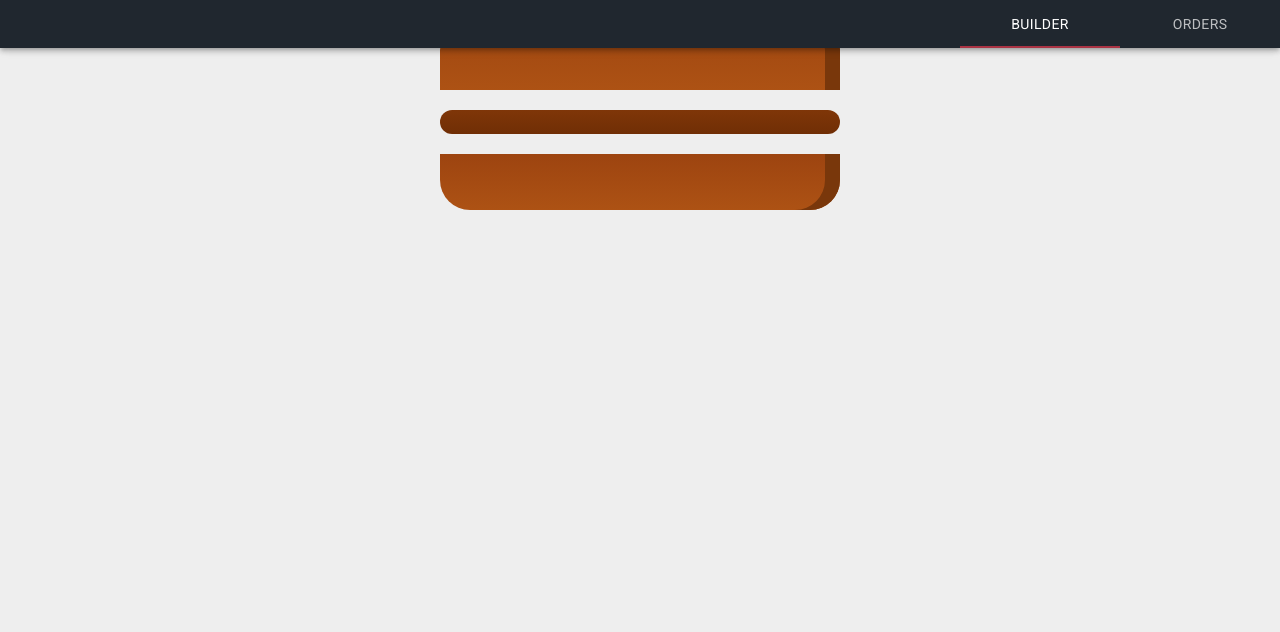
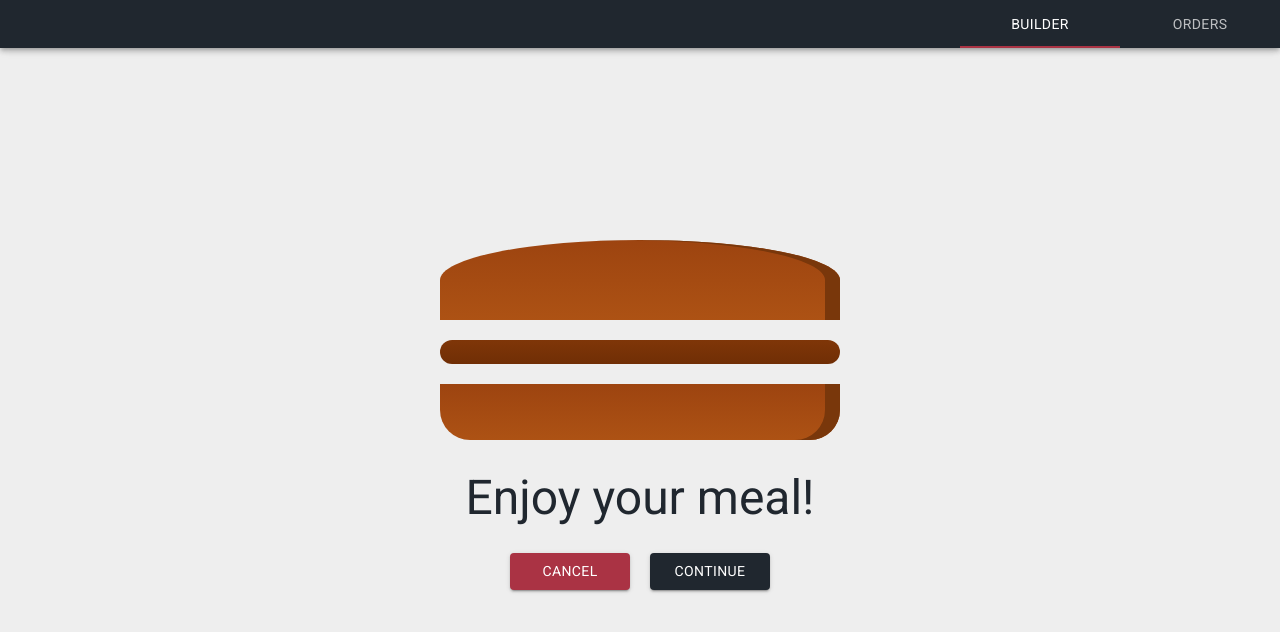
Before and after one commit to kaenpe/burger-nextjs, a Next.js app: page /checkout in a window 1280 px wide. Shown: the top 632 px of the page. Built offline with nearby package versions, Linux system fonts and the light colour scheme.

Commit message:
Added ingredients order context and ingredient values context for state accessibility

```diff
--- a/components/Checkout/Checkout.js
+++ b/components/Checkout/Checkout.js
@@ -1,4 +1,5 @@
-import { Container } from '@material-ui/core';
+import { Button, Container, Typography } from '@material-ui/core';
+import Link from 'next/link';
 import React, { useContext } from 'react';
 import { OrderContext } from '../../contexts/OrderContext';
 import Burger from '../Burger/Burger';
@@ -6,8 +7,41 @@ import Burger from '../Burger/Burger';
 const Checkout = () => {
   const { ingredientsOrder } = useContext(OrderContext);
   return (
-    <Container>
+    <Container
+      style={{
+        display: 'flex',
+        flexDirection: 'column',
+        alignItems: 'center',
+        justifyContent: 'center',
+        alignSelf: 'center',
+        gridRow: '2',
+      }}
+    >
       <Burger ing={ingredientsOrder}></Burger>
+
+      <Container style={{ textAlign: 'center', padding: '20px' }}>
+        <Typography variant={'h3'} align='center' color='primary' gutterBottom>
+          Enjoy your meal!
+        </Typography>
+        <Link href='/'>
+          <Button
+            style={{ minWidth: '120px', margin: '10px' }}
+            variant='contained'
+            color='secondary'
+          >
+            {' '}
+            Cancel
+          </Button>
+        </Link>
+        <Button
+          style={{ minWidth: '120px', margin: '10px' }}
+          variant='contained'
+          color='Primary'
+        >
+          {' '}
+          Continue
+        </Button>
+      </Container>
     </Container>
   );
 };
--- a/components/UI/CheckoutLayout.js
+++ b/components/UI/CheckoutLayout.js
@@ -1,7 +1,11 @@
 import styled from 'styled-components';
 import Navbar from './Navbar';
 
-const StyledCheckoutLayout = styled.main``;
+const StyledCheckoutLayout = styled.main`
+  height: 100vh;
+  display: grid;
+  grid-auto-rows: 50px auto;
+`;
 const CheckoutLayout = ({ children }) => {
   return (
     <StyledCheckoutLayout>
--- a/components/UI/Navbar.js
+++ b/components/UI/Navbar.js
@@ -17,8 +17,10 @@ const useStyles = makeStyles((theme) => ({
   },
   colorPrimary: {
     backgroundColor: theme.palette.primary.main,
+
     top: '0',
     left: '0',
+
     zIndex: '98',
   },
   textColorInherit: {
@@ -45,7 +47,6 @@ const Navbar = () => {
   };
 
   return (
-    <div className={classes.root}>
     <AppBar position='fixed' classes={{ colorPrimary: classes.colorPrimary }}>
       <Tabs
         value={value}
@@ -66,7 +67,6 @@ const Navbar = () => {
         />
       </Tabs>
     </AppBar>
-    </div>
   );
 };
 export default Navbar;
--- /dev/null
+++ b/contexts/IngredientsContext.js
@@ -0,0 +1,17 @@
+import React, { createContext, useState } from 'react';
+export const IngredientsContext = createContext();
+export const IngredientsContextProvider = ({ children }) => {
+  const [ingredients, setIngredients] = useState([
+    { type: 'Meat', price: 1.3, quantity: 1 },
+    { type: 'Cheese', price: 0.4, quantity: 0 },
+    { type: 'Salad', price: 0.5, quantity: 0 },
+    { type: 'Bacon', price: 0.7, quantity: 0 },
+  ]);
+  const value = { ingredients, setIngredients };
+  return (
+    <IngredientsContext.Provider value={value}>
+      {children}
+    </IngredientsContext.Provider>
+  );
+};
+export default IngredientsContextProvider;
--- a/pages/_app.js
+++ b/pages/_app.js
@@ -2,6 +2,7 @@ import CssBaseline from '@material-ui/core/CssBaseline';
 import { ThemeProvider } from '@material-ui/styles';
 import App from 'next/app';
 import Head from 'next/head';
+import IngredientsContextProvider from '../contexts/IngredientsContext';
 import ModalContextProvider from '../contexts/ModalContext';
 import OrderContextProvider from '../contexts/OrderContext';
 import theme from '../src/theme';
@@ -31,9 +32,11 @@ class MyApp extends App {
           {/* CssBaseline kickstart an elegant, consistent, and simple baseline to build upon. */}
           <CssBaseline />
           <ModalContextProvider>
-            <OrderContextProvider>
-              <Component {...pageProps}></Component>
-            </OrderContextProvider>
+            <IngredientsContextProvider>
+              <OrderContextProvider>
+                <Component {...pageProps}></Component>
+              </OrderContextProvider>
+            </IngredientsContextProvider>
           </ModalContextProvider>
         </ThemeProvider>
       </>
```
Also changed, not shown: components/Burger/BurgerBuilder.js (+8 -8 lines). Lines whose indentation alone changed are shown as unchanged.
